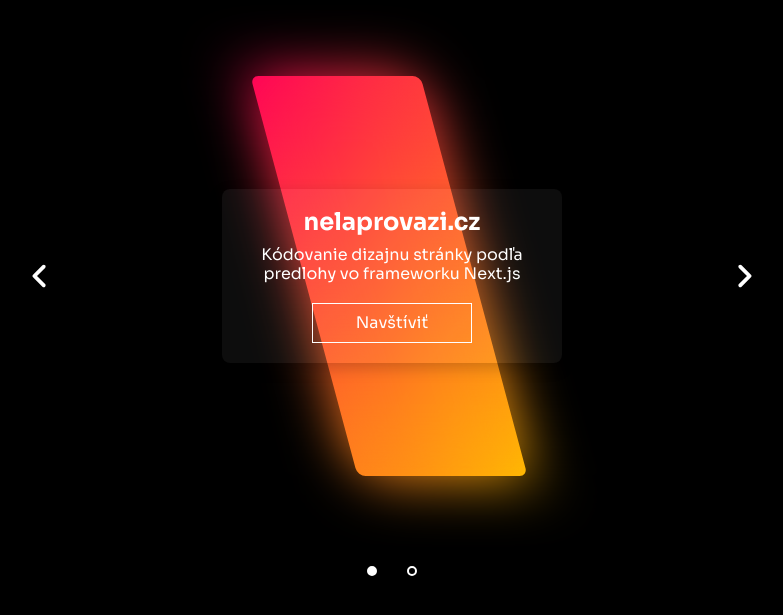
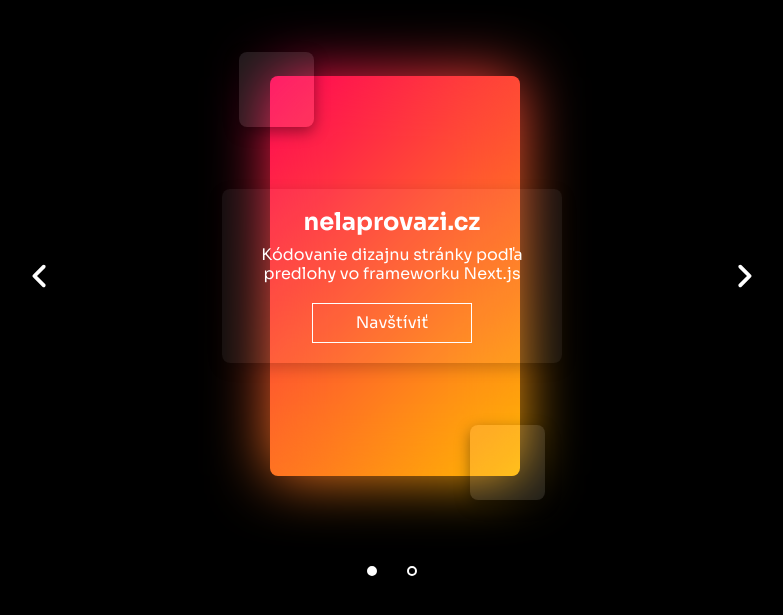
Before and after one commit to radozeman/portfolio, a plain HTML site: page index.html in a window 1280 px wide. Shown: the part 147-762 px from the top of the page, without its empty margins (248-1031 px from the left). Drawn offline with Linux system fonts and the light colour scheme.

Commit message:
autoprefixer

```diff
--- a/style.css
+++ b/style.css
@@ -1,3 +1,10 @@
+/*
+* Prefixed by https://autoprefixer.github.io
+* PostCSS: v8.4.12,
+* Autoprefixer: v10.4.4
+* Browsers: last 4 version
+*/
+
 /*
 * Prefixed by https://autoprefixer.github.io
 * PostCSS: v8.4.12,
@@ -373,6 +380,7 @@ section h1{
     left: 14%;
     width: calc(100% - 90px);
 }
+
 .card1::before,
 .card1::after{
     background: -o-linear-gradient(135deg,#ffbc00,#ff0058);
@@ -454,6 +462,7 @@ section h1{
     height: 75px;
     opacity: 1;
 }
+
 .content h2{
     margin-bottom: 5px;
 }
@@ -746,6 +755,33 @@ section h1{
     }
 }
 
+@media (hover: none){
+    .card span::before{
+        top: -6%;
+        left: 5%;
+        width:75px;
+        height: 75px;
+        opacity: 1;
+    }
+    .card span::after{
+        bottom: -6%;
+        right: 5%;
+        width: 75px;
+        height: 75px;
+        opacity: 1;
+    }
+    .card1::before,
+    .card1::after,
+    .card2::before,
+    .card2::after{
+        -webkit-transform: skewX(0deg);
+        -ms-transform: skewX(0deg);
+            transform: skewX(0deg);
+        left: 14%;
+        width: calc(100% - 90px);
+    }
+
+}
 
 @media screen and (max-width: 1500px){
     .mobilenav{
```
